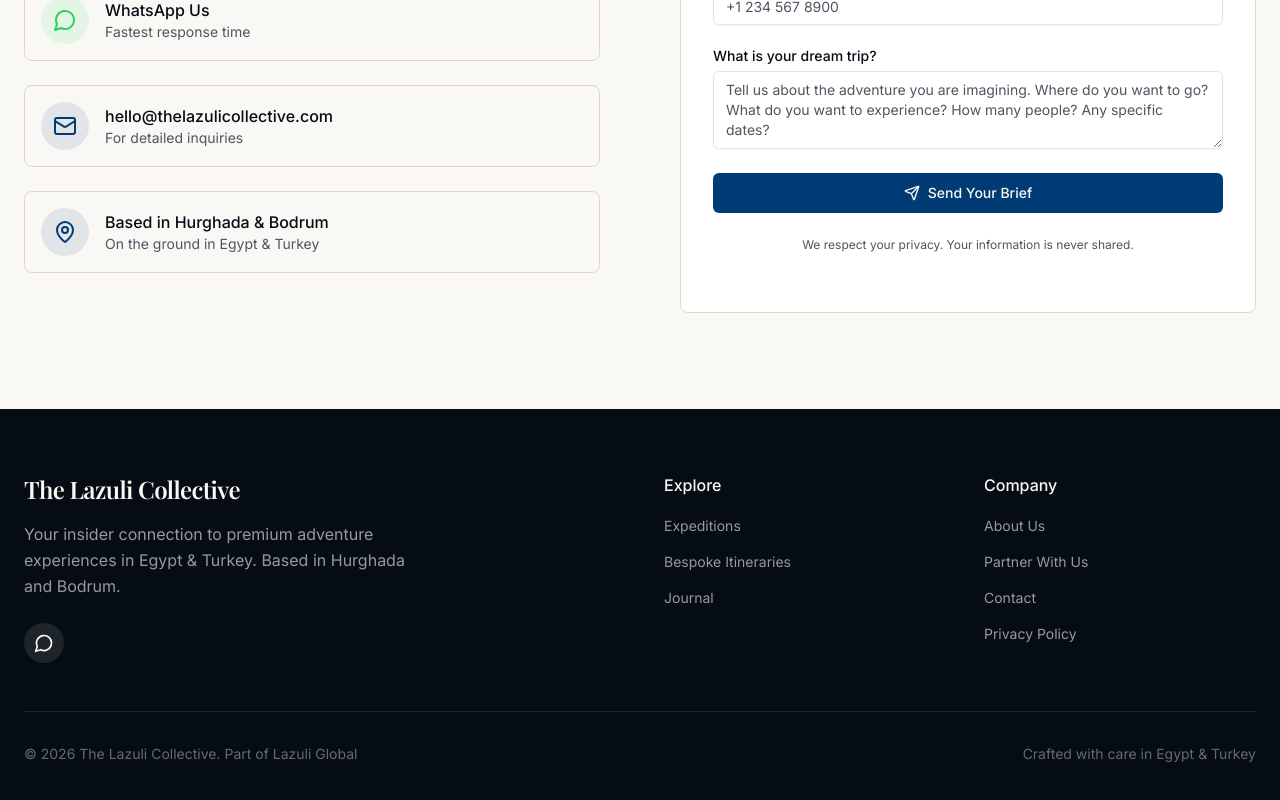
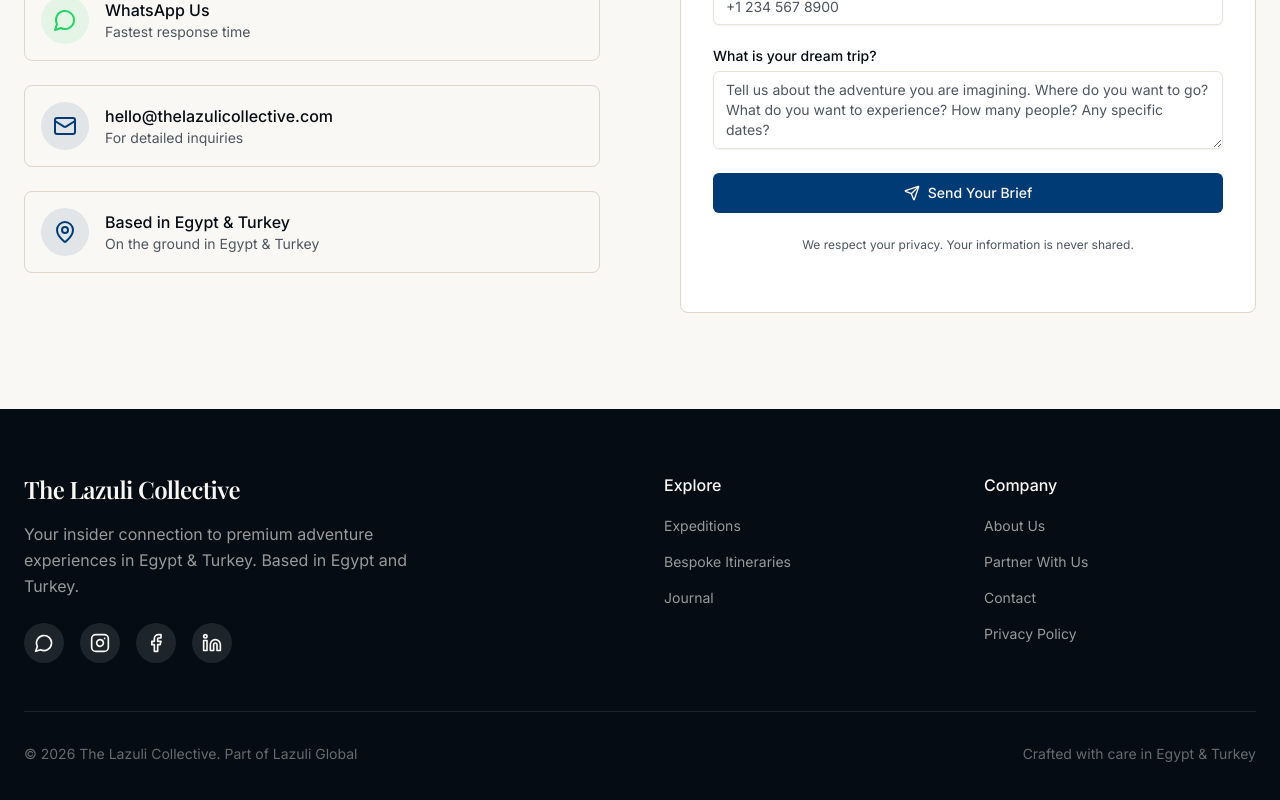
Before and after one commit to lazuli-collective/lazuli-collective-website, a Next.js app: page / in a window 1280 px wide. Shown: the part 4439-5239 px from the top of the page. Built offline with nearby package versions, Linux system fonts and the light colour scheme; a web font is replaced by a local one.

Commit message:
Added footer social links

```diff
--- a/components/footer.tsx
+++ b/components/footer.tsx
@@ -1,5 +1,5 @@
 import Link from "next/link"
-import { MessageCircle, Instagram, Facebook, Youtube } from "lucide-react"
+import { MessageCircle, Instagram, Facebook, Youtube, Linkedin } from "lucide-react"
 import { BRAND, CONTACT, SOCIAL } from "@/lib/constants"
 
 const footerLinks = {
@@ -77,6 +77,17 @@
                   <Youtube className="h-5 w-5" />
                 </a>
               )}
+              {SOCIAL.linkedin && (
+                <a
+                  href={SOCIAL.linkedin}
+                  target="_blank"
+                  rel="noopener noreferrer"
+                  className="bg-background/10 hover:bg-background/20 flex h-10 w-10 items-center justify-center rounded-full transition-colors"
+                  aria-label="LinkedIn"
+                >
+                  <Linkedin className="h-5 w-5" />
+                </a>
+              )}
             </div>
           </div>
 
--- a/lib/constants.ts
+++ b/lib/constants.ts
@@ -5,7 +5,7 @@
   name: "The Lazuli Collective",
   tagline: "Bespoke Adventure Network",
   description: "Your insider connection to premium adventure experiences in Egypt & Turkey.",
-  locations: ["Hurghada", "Bodrum"] as const,
+  locations: ["Egypt", "Turkey"] as const,
   foundedYear: 2026,
 } as const
 
@@ -27,9 +27,10 @@
 // Social Media
 // =============================================================================
 export const SOCIAL = {
-  instagram: "", // TODO: Add real URLs
-  facebook: "",
+  instagram: "https://instagram.com/lazuli.adventures", // TODO: Add real URLs
+  facebook: "https://www.facebook.com/thelazulicollective",
   youtube: "",
+  linkedin: "https://www.linkedin.com/company/111119101/",
 } as const
 
 // =============================================================================
```
